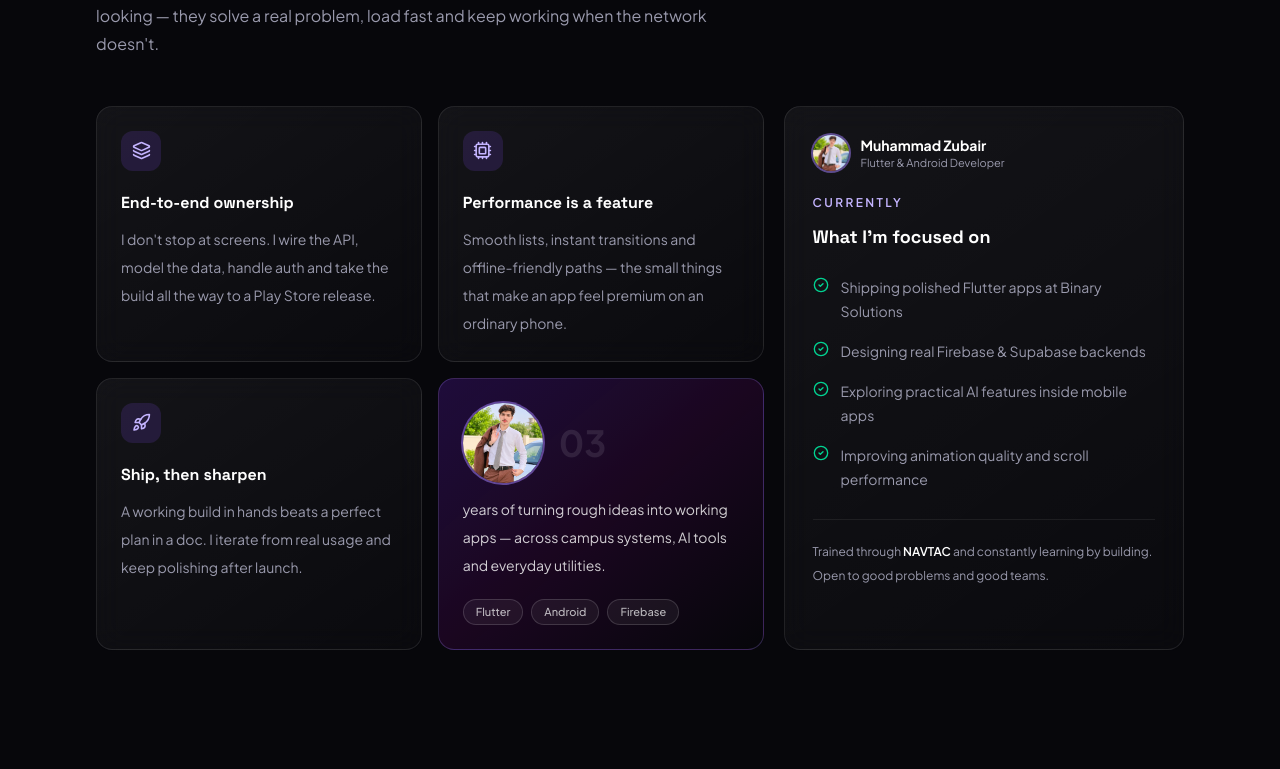
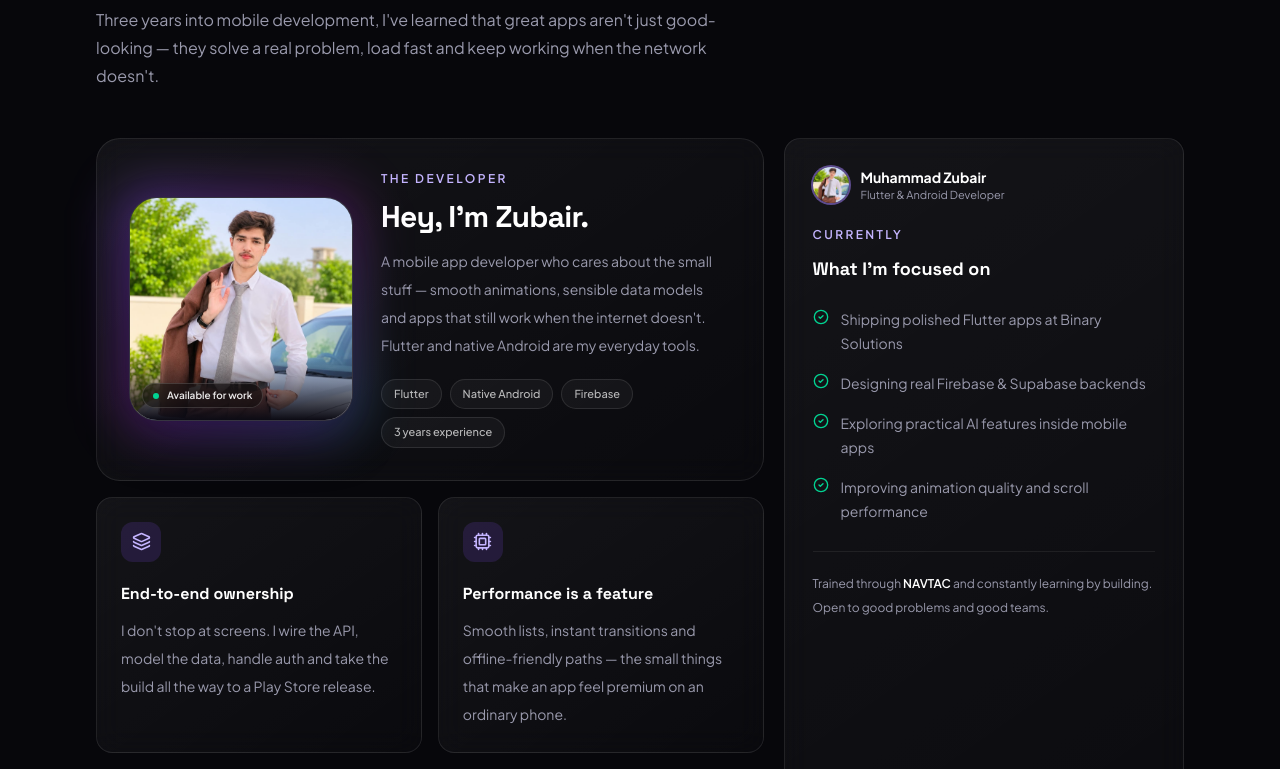
Before and after one commit to zubairnisar21-hub/Portfolio, a Next.js app: page / in a window 1280 px wide. Shown: the part 1351-2120 px from the top of the page. Built offline with nearby package versions, Linux system fonts and the light colour scheme.

Commit message:
Add large profile portrait in About section

```diff
--- a/components/About.tsx
+++ b/components/About.tsx
@@ -2,6 +2,7 @@
 
 import { CheckCircle2, Cpu, Layers3, Rocket } from "lucide-react";
 import ProfilePhoto from "./ProfilePhoto";
+import ProfilePortrait from "./ProfilePortrait";
 import { Reveal, SectionHeading } from "./Reveal";
 
 const principles = [
@@ -34,6 +35,35 @@ export default function About() {
 
         <div className="grid gap-5 lg:grid-cols-[1.25fr_0.75fr]">
           <div className="grid gap-4 sm:grid-cols-2">
+            <Reveal className="sm:col-span-2">
+              <div className="glass flex flex-col items-center gap-7 rounded-3xl p-7 sm:flex-row sm:p-8">
+                <ProfilePortrait />
+                <div>
+                  <p className="text-xs font-semibold uppercase tracking-[0.2em] text-violet-300">
+                    The developer
+                  </p>
+                  <h3 className="mt-3 text-2xl font-bold tracking-tight text-white sm:text-3xl">
+                    Hey, I&apos;m Zubair.
+                  </h3>
+                  <p className="mt-3 max-w-lg text-sm leading-7 text-muted">
+                    A mobile app developer who cares about the small stuff — smooth animations,
+                    sensible data models and apps that still work when the internet doesn&apos;t.
+                    Flutter and native Android are my everyday tools.
+                  </p>
+                  <div className="mt-5 flex flex-wrap gap-2">
+                    {["Flutter", "Native Android", "Firebase", "3 years experience"].map((tag) => (
+                      <span
+                        key={tag}
+                        className="rounded-full border border-white/10 bg-white/[0.04] px-3 py-1.5 text-[11px] font-medium text-white/70"
+                      >
+                        {tag}
+                      </span>
+                    ))}
+                  </div>
+                </div>
+              </div>
+            </Reveal>
+
             {principles.map((item, i) => (
               <Reveal key={item.title} delay={i * 0.08}>
                 <div className="glass card-lift h-full rounded-2xl p-6">
@@ -47,10 +77,7 @@ export default function About() {
             ))}
             <Reveal delay={0.16}>
               <div className="relative h-full overflow-hidden rounded-2xl border border-violet-400/25 bg-gradient-to-br from-violet-600/20 via-fuchsia-600/10 to-transparent p-6">
-                <div className="flex items-center gap-4">
-                  <ProfilePhoto size="lg" />
-                  <span className="text-4xl font-bold leading-none text-white/10">03</span>
-                </div>
+                <span className="block text-4xl font-bold leading-none text-white/10">03</span>
                 <p className="mt-3 text-sm leading-7 text-white/80">
                   years of turning rough ideas into working apps — across campus systems, AI tools
                   and everyday utilities.
--- a/components/Hero.tsx
+++ b/components/Hero.tsx
@@ -39,7 +39,7 @@ export default function Hero() {
             transition={{ duration: 0.6 }}
             className="mb-7 flex flex-wrap items-center gap-3"
           >
-            <ProfilePhoto size="md" />
+            <ProfilePhoto size="lg" />
             <span className="inline-flex items-center gap-2.5 rounded-full border border-emerald-400/20 bg-emerald-400/[0.07] px-3.5 py-1.5 text-xs font-medium text-emerald-300">
               <span className="relative flex h-2 w-2">
                 <span className="absolute inline-flex h-full w-full animate-ping rounded-full bg-emerald-400 opacity-60" />
--- a/components/ProfilePhoto.tsx
+++ b/components/ProfilePhoto.tsx
@@ -3,9 +3,11 @@
 import { useState } from "react";
 import profileImage from "@/assets/profile.jpg";
 
+export const profileImageSrc = profileImage.src.replace(/([^:])\/{2,}/g, "$1/");
+
 export default function ProfilePhoto({ size = "md" }: { size?: "sm" | "md" | "lg" }) {
   const [failed, setFailed] = useState(false);
-  const imageSrc = profileImage.src.replace(/([^:])\/{2,}/g, "$1/");
+  const imageSrc = profileImageSrc;
   const dimensions =
     size === "lg"
       ? "h-20 w-20 text-lg"
--- /dev/null
+++ b/components/ProfilePortrait.tsx
@@ -0,0 +1,34 @@
+"use client";
+
+import { useState } from "react";
+import { profileImageSrc } from "./ProfilePhoto";
+
+export default function ProfilePortrait() {
+  const [failed, setFailed] = useState(false);
+
+  return (
+    <div className="relative shrink-0">
+      <div className="absolute -inset-3 rounded-[2rem] bg-gradient-to-br from-violet-500/40 via-fuchsia-500/20 to-cyan-400/25 blur-xl" />
+      <div className="relative h-48 w-48 overflow-hidden rounded-[1.75rem] border border-white/15 bg-[#13111f] shadow-2xl shadow-violet-950/50 sm:h-56 sm:w-56">
+        {failed ? (
+          <div className="flex h-full w-full items-center justify-center bg-gradient-to-br from-violet-500 to-fuchsia-600 text-4xl font-bold text-white">
+            MZ
+          </div>
+        ) : (
+          // eslint-disable-next-line @next/next/no-img-element
+          <img
+            src={profileImageSrc}
+            alt="Muhammad Zubair — Mobile App Developer"
+            onError={() => setFailed(true)}
+            className="h-full w-full object-cover object-top"
+          />
+        )}
+        <div className="pointer-events-none absolute inset-x-0 bottom-0 h-16 bg-gradient-to-t from-[#0c0b14] to-transparent" />
+        <div className="absolute bottom-3 left-3 flex items-center gap-2 rounded-full border border-white/15 bg-black/40 px-2.5 py-1 backdrop-blur-md">
+          <span className="h-1.5 w-1.5 rounded-full bg-emerald-400" />
+          <span className="text-[10px] font-semibold text-white/90">Available for work</span>
+        </div>
+      </div>
+    </div>
+  );
+}
```
